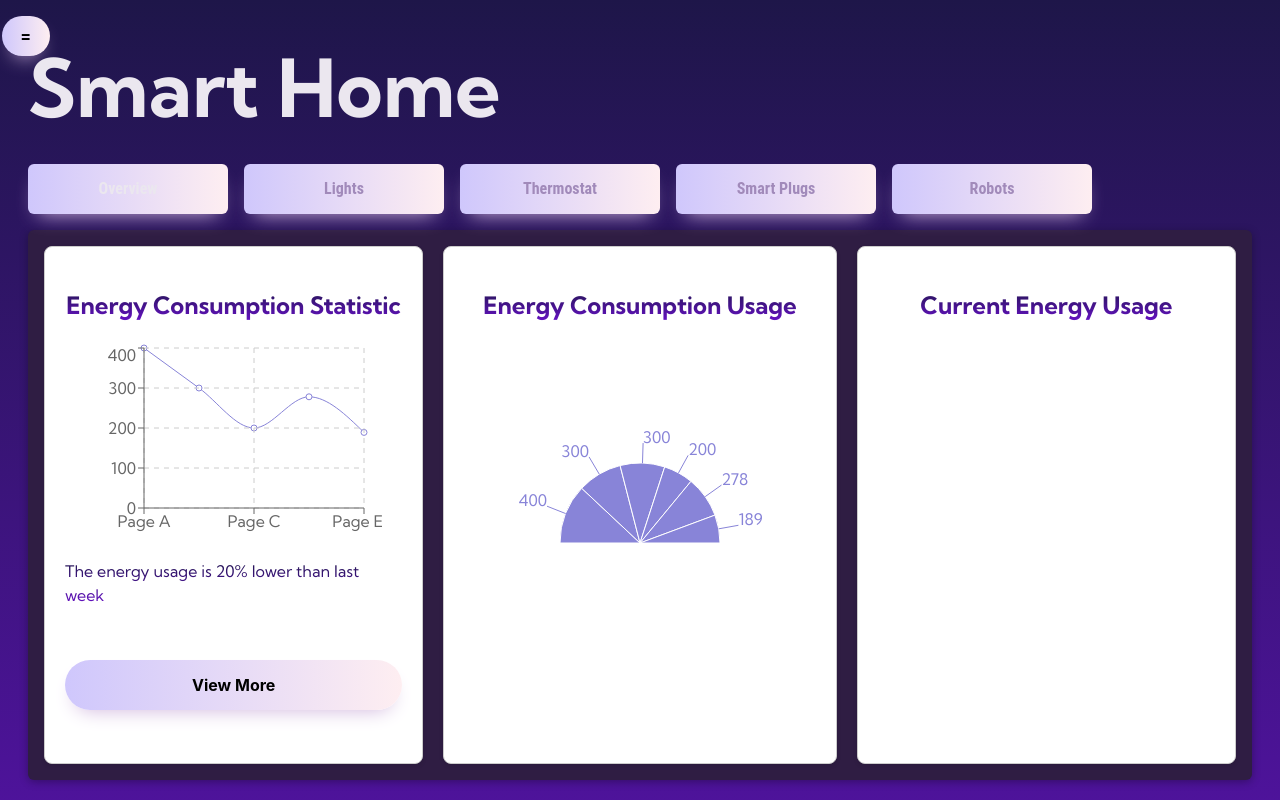
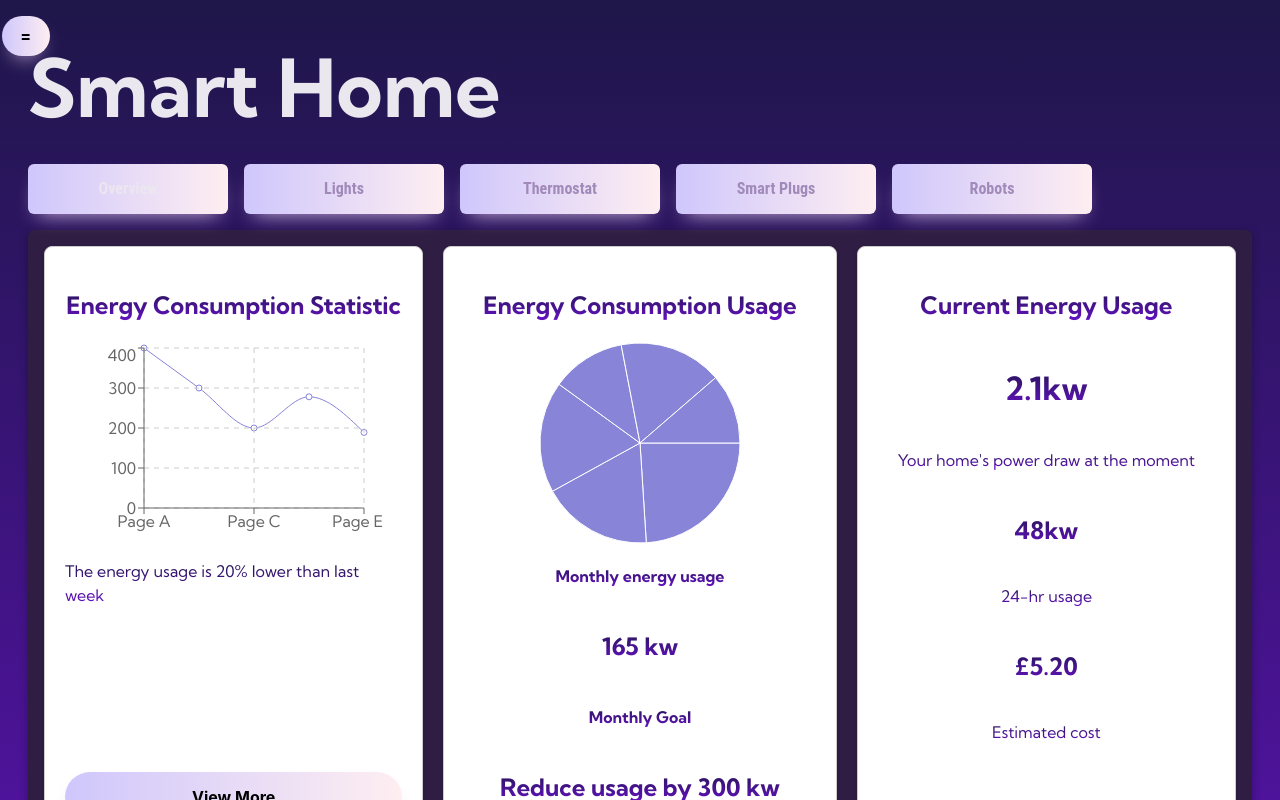
Before and after one commit to ChronicleWolfVR/Group7SoftwareEng, a React (Vite) app: page /home in a window 1280 px wide. Shown: the top 800 px of the page. Built offline with nearby package versions, Linux system fonts and the light colour scheme.

Commit message:
Added css for title and basic cards on the homepage with simpile css

```diff
--- a/src/components/Overview/Overview.css
+++ b/src/components/Overview/Overview.css
@@ -25,13 +25,17 @@
     align-items: center;
   }
 
-  .card h2, .card p {
+  .card h2, .card p, .card h1, .card h4 {
     margin-bottom: 20px;
     background: linear-gradient(to top, #6a11cb, #1e1649);
     -webkit-background-clip: text;
     color: transparent;
   }
 
+  h1{
+    text-align: left;
+  }
+
   .card button{
     width: 100%;
   }
--- a/src/components/Overview/Overview.jsx
+++ b/src/components/Overview/Overview.jsx
@@ -53,23 +53,33 @@ const Overview = () => {
         </div>
         <div className="card">
           <h2>Energy Consumption Usage</h2>
-          <PieChart width={400} height={400}>
+          <PieChart width={400} height={200}>
             <Pie
               dataKey="value"
-              startAngle={180}
+              startAngle={360}
               endAngle={0}
               data={pieData}
               cx="50%"
               cy="50%"
-              outerRadius={80}
+              outerRadius={100}
               fill="#8884d8"
-              label
             />
           </PieChart>
+          <h4>Monthly energy usage</h4>
+          <h2>165 kw</h2>
+          <h4>Monthly Goal</h4>
+          <h2>Reduce usage by 300 kw</h2>
+          <h4>Progress</h4>
+          <h2>45%</h2>
         </div>
         <div className="card">
           <h2>Current Energy Usage</h2>
-          {/* Add content for the third card here */}
+          <h1>2.1kw</h1>
+          <p>Your home's power draw at the moment</p>
+          <h2>48kw</h2>
+          <p>24-hr usage</p>
+          <h2>£5.20</h2>
+          <p>Estimated cost</p>
         </div>
       </div>
     </>
--- /dev/null
+++ b/src/components/Title/Title.css
@@ -0,0 +1,3 @@
+h1 {
+    text-align: center;
+}
--- a/src/components/Title/Title.jsx
+++ b/src/components/Title/Title.jsx
@@ -1,4 +1,5 @@
 import React from "react";
+import "./Title.css";
 
 const Title = ({ id, children }) => {
   return <h1 id={id}>{children}</h1>;
```
